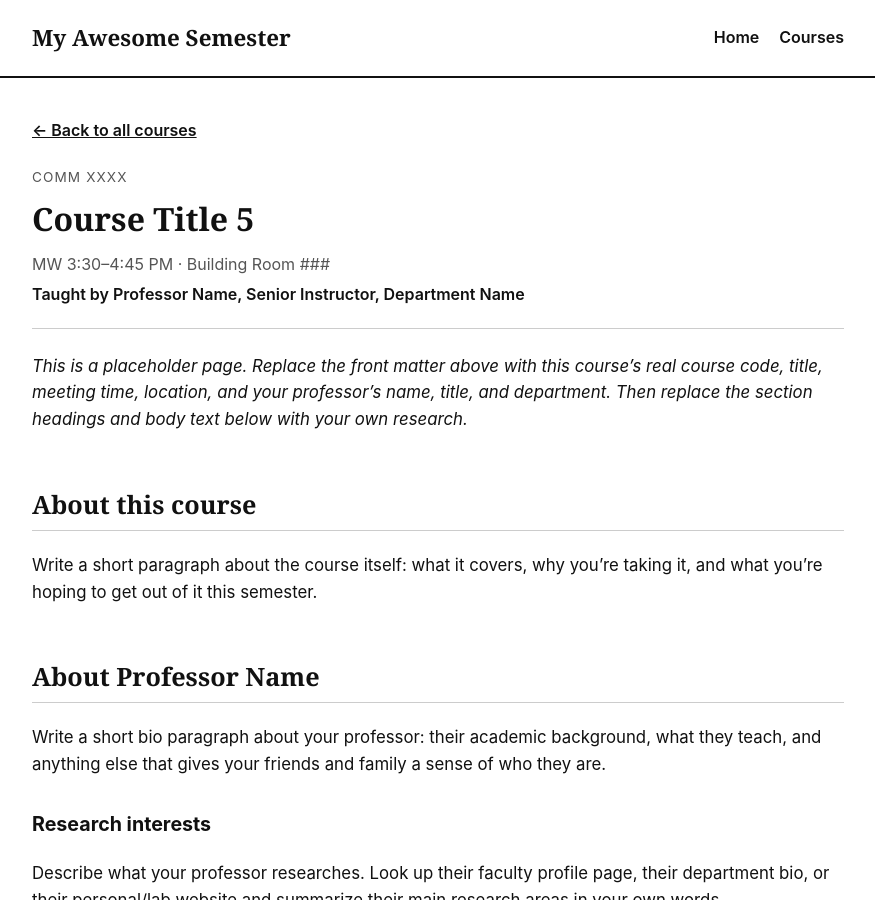
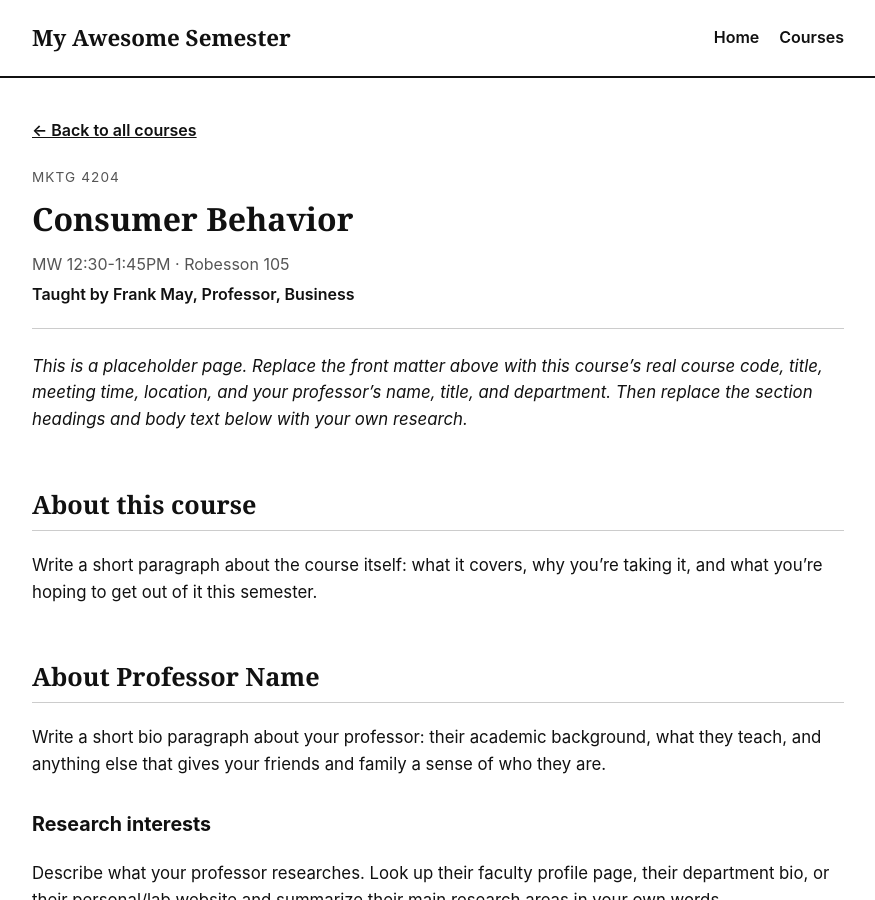
Before and after one commit to nevahall/myawesomesemester, a Jekyll site: the page built from _courses/course-05.md, in a window 1280 px wide and 900 px high. Shown: the whole window, without its empty margins (202-1077 px from the left). Built offline with Jekyll 4.4.1, drawn with Linux system fonts in a browser that asks for light colours.

Commit message:
Update course-05.md

```diff
--- a/_courses/course-05.md
+++ b/_courses/course-05.md
@@ -1,12 +1,12 @@
 ---
 course_number: 5
-course_code: "COMM XXXX"
-course_title: "Course Title 5"
-meeting_time: "MW 3:30–4:45 PM"
-location: "Building Room ###"
-instructor_name: "Professor Name"
-instructor_title: "Senior Instructor"
-instructor_department: "Department Name"
+course_code: "MKTG 4204"
+course_title: "Consumer Behavior"
+meeting_time: "MW 12:30-1:45PM"
+location: "Robesson 105"
+instructor_name: "Frank May"
+instructor_title: "Professor"
+instructor_department: "Business"
 ---
 
 _This is a placeholder page. Replace the front matter above with this course's real
```
